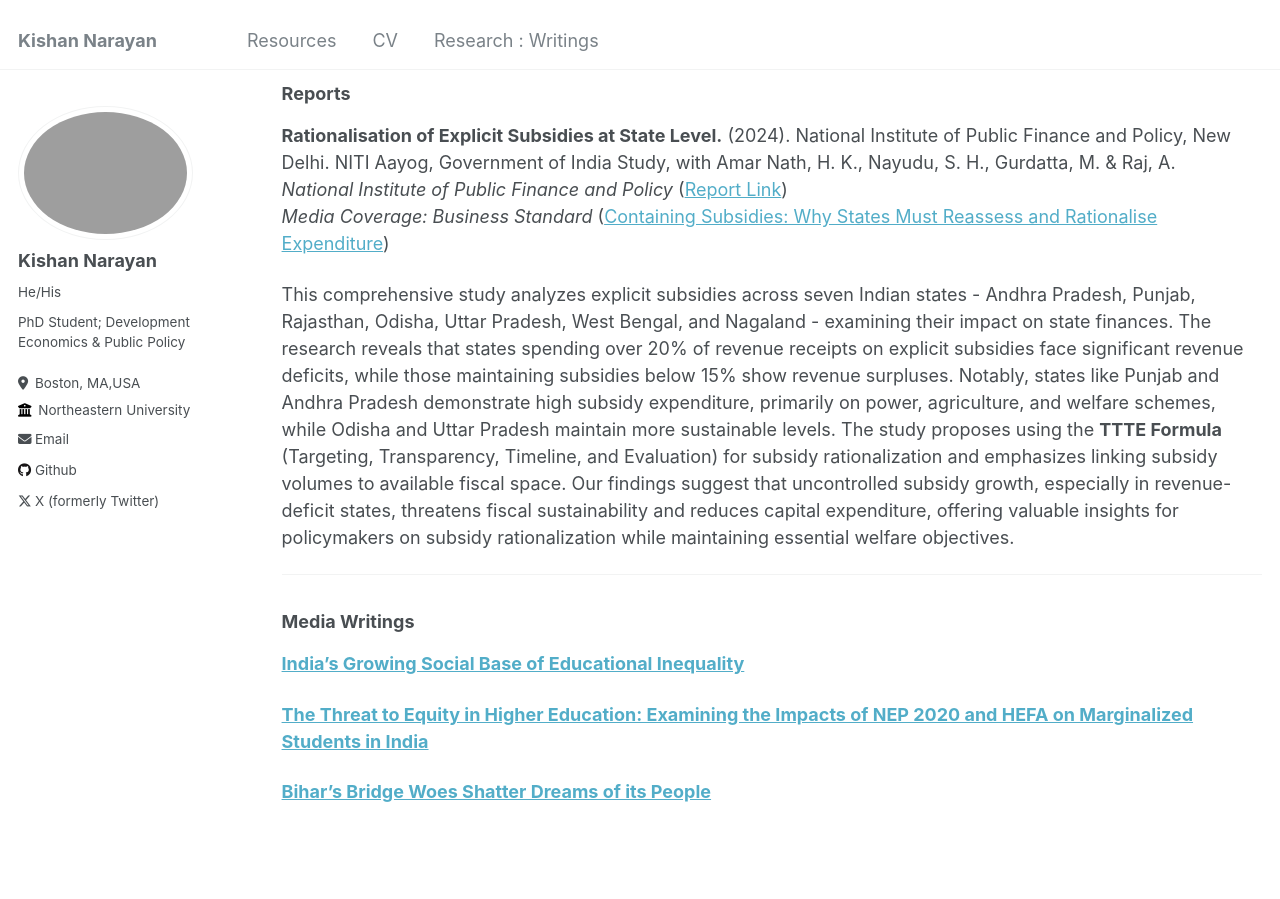
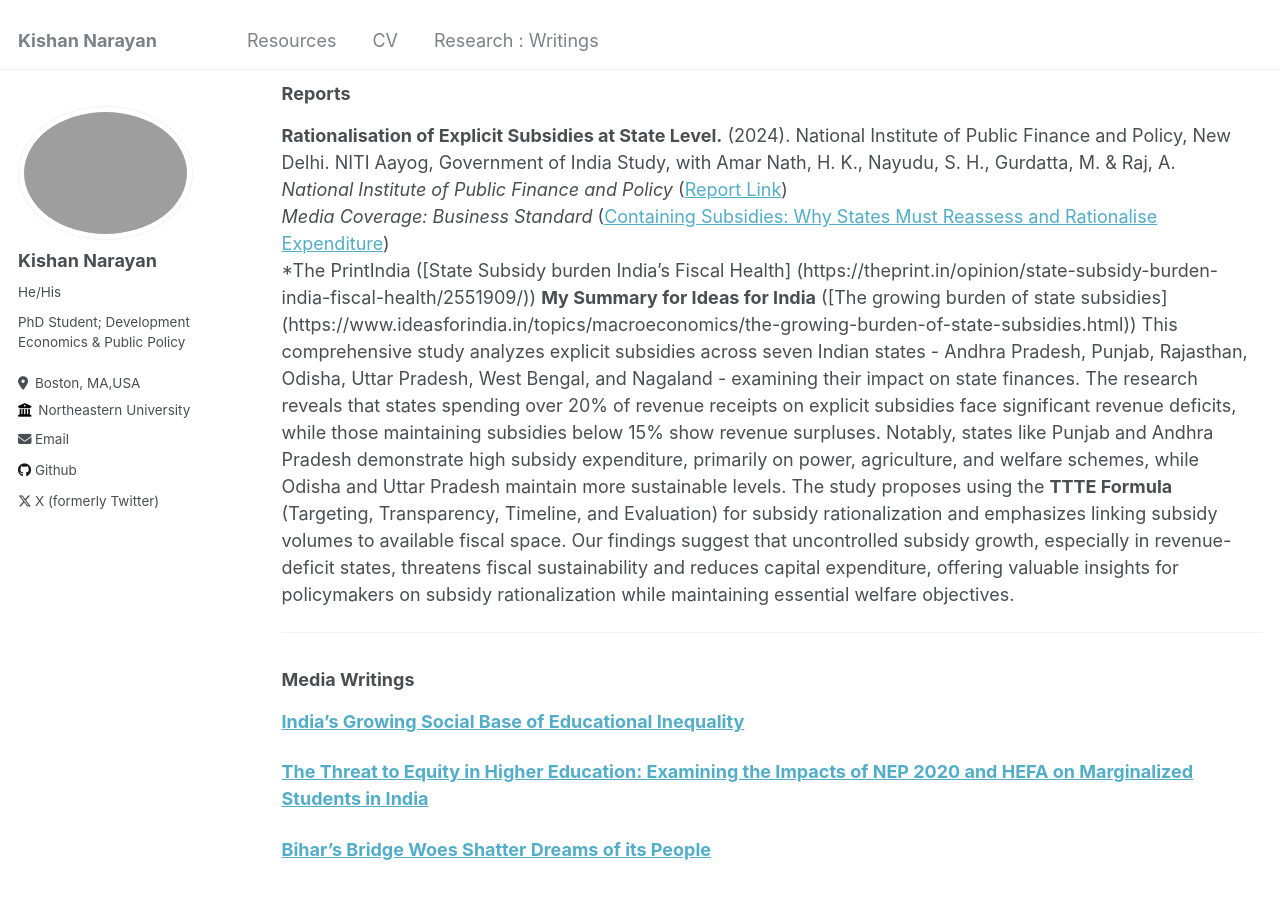
Before and after one commit to narayankishan/narayankishan.github.io, a Jekyll site: the page built from _pages/Research-Writings.md, in a window 1280 px wide and 900 px high, scrolled down 751 px. Built offline with Jekyll 4.4.1, drawn with Linux system fonts in a browser that asks for light colours.

Commit message:
UPDATED THE I4I

```diff
--- a/_pages/Research-Writings.md
+++ b/_pages/Research-Writings.md
@@ -20,7 +20,8 @@ This research exploits India's 2019 introduction of a 10% quota for Economically
 **Rationalisation of Explicit Subsidies at State Level.** (2024). National Institute of Public Finance and Policy, New Delhi. NITI Aayog, Government of India Study, with Amar Nath, H. K., Nayudu, S. H., Gurdatta, M. & Raj, A.
 *National Institute of Public Finance and Policy* ([Report Link](https://nipfp.org.in/publications/reports/1440))
 *Media Coverage: Business Standard* ([Containing Subsidies: Why States Must Reassess and Rationalise Expenditure](https://www.business-standard.com/opinion/editorial/containing-subsidies-why-states-must-reassess-and-rationalise-expenditure-124082201416_1.html))
-
+                *The PrintIndia ([State Subsidy burden India's Fiscal Health] (https://theprint.in/opinion/state-subsidy-burden-india-fiscal-health/2551909/))
+                **My Summary for Ideas for India** ([The growing burden of state subsidies] (https://www.ideasforindia.in/topics/macroeconomics/the-growing-burden-of-state-subsidies.html))
 This comprehensive study analyzes explicit subsidies across seven Indian states - Andhra Pradesh, Punjab, Rajasthan, Odisha, Uttar Pradesh, West Bengal, and Nagaland - examining their impact on state finances. The research reveals that states spending over 20% of revenue receipts on explicit subsidies face significant revenue deficits, while those maintaining subsidies below 15% show revenue surpluses. Notably, states like Punjab and Andhra Pradesh demonstrate high subsidy expenditure, primarily on power, agriculture, and welfare schemes, while Odisha and Uttar Pradesh maintain more sustainable levels. The study proposes using the **TTTE Formula** (Targeting, Transparency, Timeline, and Evaluation) for subsidy rationalization and emphasizes linking subsidy volumes to available fiscal space. Our findings suggest that uncontrolled subsidy growth, especially in revenue-deficit states, threatens fiscal sustainability and reduces capital expenditure, offering valuable insights for policymakers on subsidy rationalization while maintaining essential welfare objectives.
 
 ---
```
